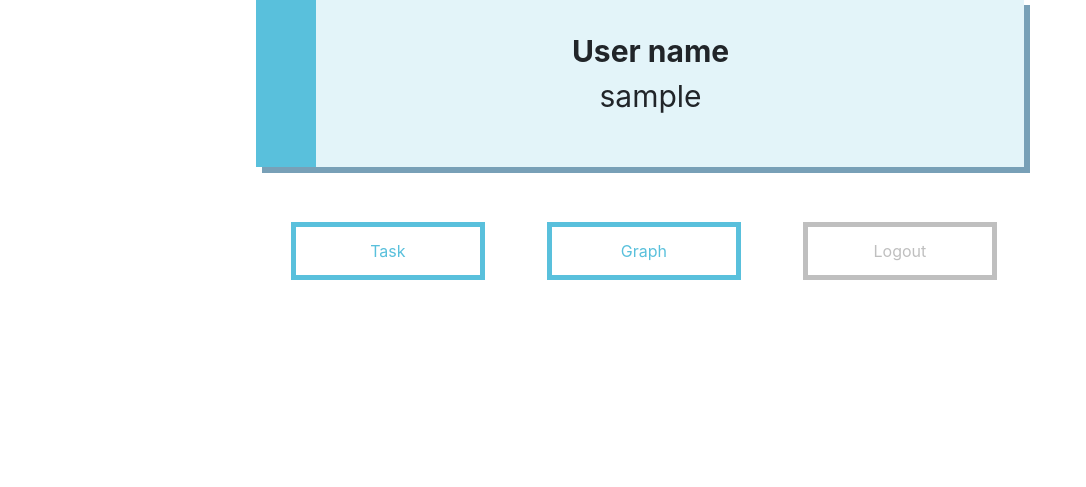
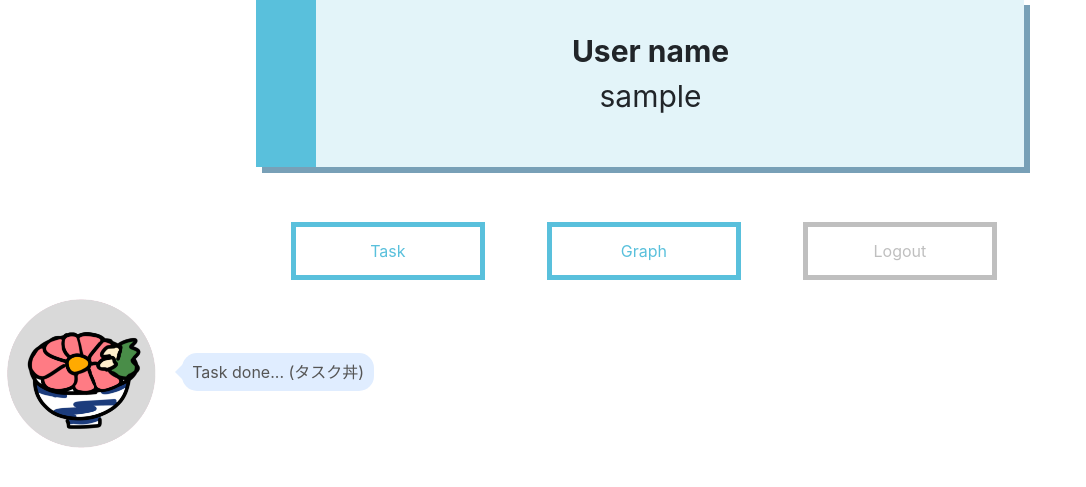
Before and after one commit to DLPJ-MUDS/daily-life-is-a-game, a Flask app: template login/main/templates/entries/user.html in a window 1280 px wide. Shown: the part 261-748 px from the top of the page, without its empty margins (0-1086 px from the left). Run offline with Flask 2, Linux system fonts and the light colour scheme; the template is opened without the code that fills it: most values are stand-ins (such as "Sample title", 1, 10 or a date in 2020); some libraries are stand-ins or nearby versions.

Commit message:
add task done

```diff
--- a/login/main/static/style/style.css
+++ b/login/main/static/style/style.css
@@ -483,3 +483,30 @@ background    : rgba(191, 191, 191);
     text-align: center;
     color:rgba(89, 192, 220);
 }
+.balloon1-left {
+    position: relative;
+    display: inline-block;
+    margin: 1.5em 0 1.5em 15px;
+    padding: 7px 10px;
+    min-width: 120px;
+    max-width: 100%;
+    color: #555;
+    font-size: 16px;
+    background: #e0edff;
+    border-radius: 15px;
+  }
+
+  .balloon1-left:before {
+    content: "";
+    position: absolute;
+    top: 50%;
+    left: -22px;
+    margin-top: -15px;
+    border: 15px solid transparent;
+    border-right: 15px solid #e0edff;
+  }
+
+  .balloon1-left p {
+    margin: 0;
+    padding: 0;
+  }
--- a/login/main/templates/entries/task.html
+++ b/login/main/templates/entries/task.html
@@ -65,7 +65,7 @@
       <div class="row elem_1">
 
         <div class="col-4 icon_s">
-          <img src="static/img/test.png" alt="task icon">
+          <img src="static/img/task_done_2.png" alt="task icon">
         </div>
         <div class="col-8">
           <form action="{{ url_for('task_done') }}" method="post">
--- a/login/main/templates/entries/user.html
+++ b/login/main/templates/entries/user.html
@@ -46,5 +46,13 @@
             </div>
         </div>
     </div>
+    <div class="row">
+        <div class="col-4 icon_s">
+            <img src="static/img/task_done_2.png" alt="task icon">
+            <div class="balloon1-left">
+                <p>Task done... (タスク丼)</p>
+            </div>
+        </div>
+    </div>
     <br>
 {% endblock %}
```
Lines whose indentation alone changed are shown as unchanged.
